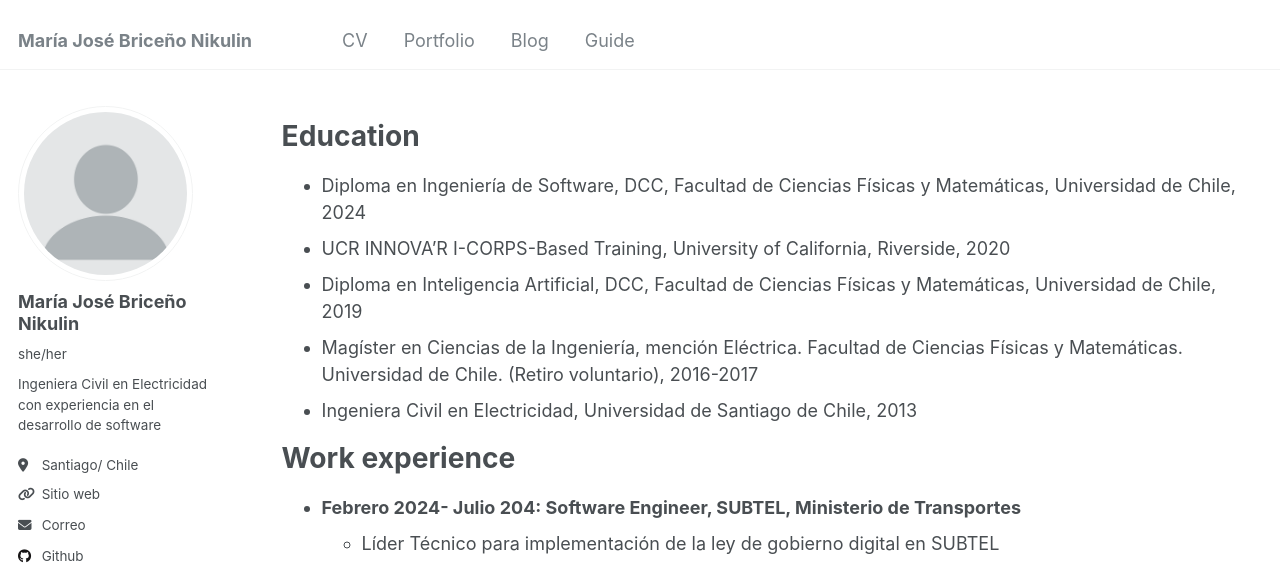
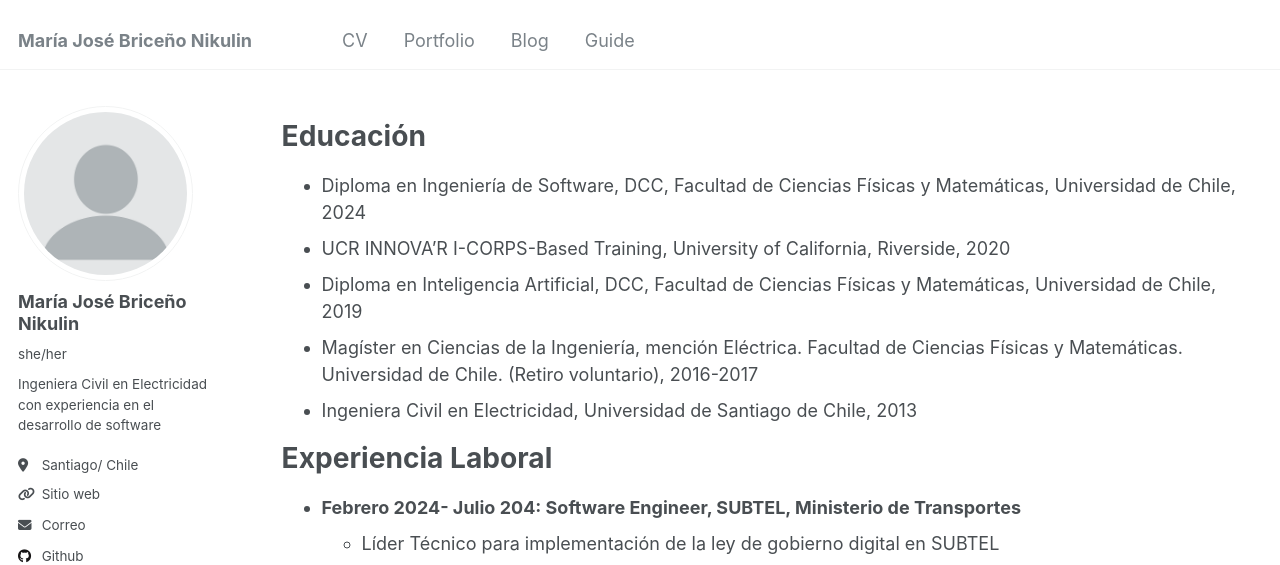
Before and after one commit to majobrini/majobrini.github.io, a Jekyll site: the page built from _pages/cv.md, in a window 1280 px wide and 1400 px high. Shown: the top 565 px of the window. Built offline with Jekyll 4.4.1, drawn with Linux system fonts in a browser that asks for light colours; some of the changed text lies outside the part shown.

Commit message:
Español

```diff
--- a/_pages/cv.md
+++ b/_pages/cv.md
@@ -1,6 +1,6 @@
 ---
 layout: archive
-title: ""
+title: " "
 permalink: /cv/
 author_profile: true
 redirect_from:
@@ -9,7 +9,7 @@ redirect_from:
 
 {% include base_path %}
 
-Education
+Educación
 ======
 * Diploma en Ingeniería de Software, DCC, Facultad de Ciencias Físicas y Matemáticas, Universidad de Chile, 2024
 * UCR INNOVA’R I-CORPS-Based Training, University of California, Riverside, 2020
@@ -20,7 +20,7 @@ Education
 
 
 
-Work experience
+Experiencia Laboral
 ======
 
 * **Febrero 2024- Julio 204: Software Engineer, SUBTEL, Ministerio de Transportes**
```
Also changed, not shown: other parts of _pages/cv.md (+2 -2 lines).
